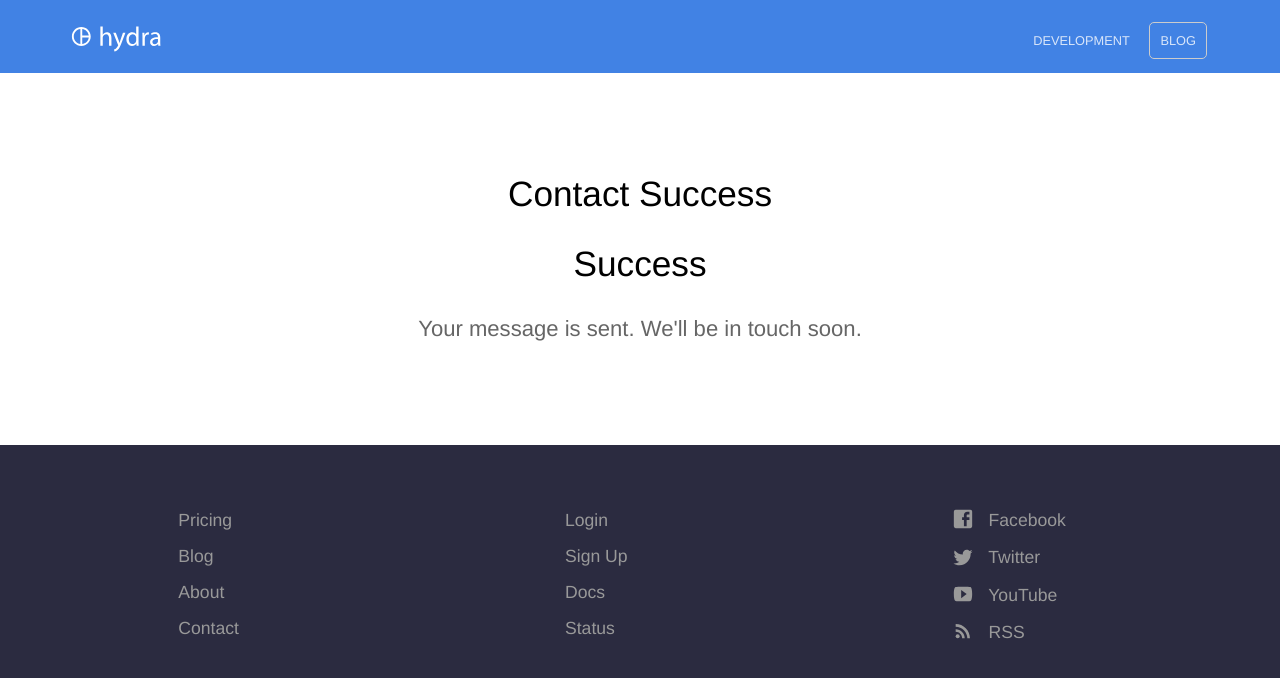
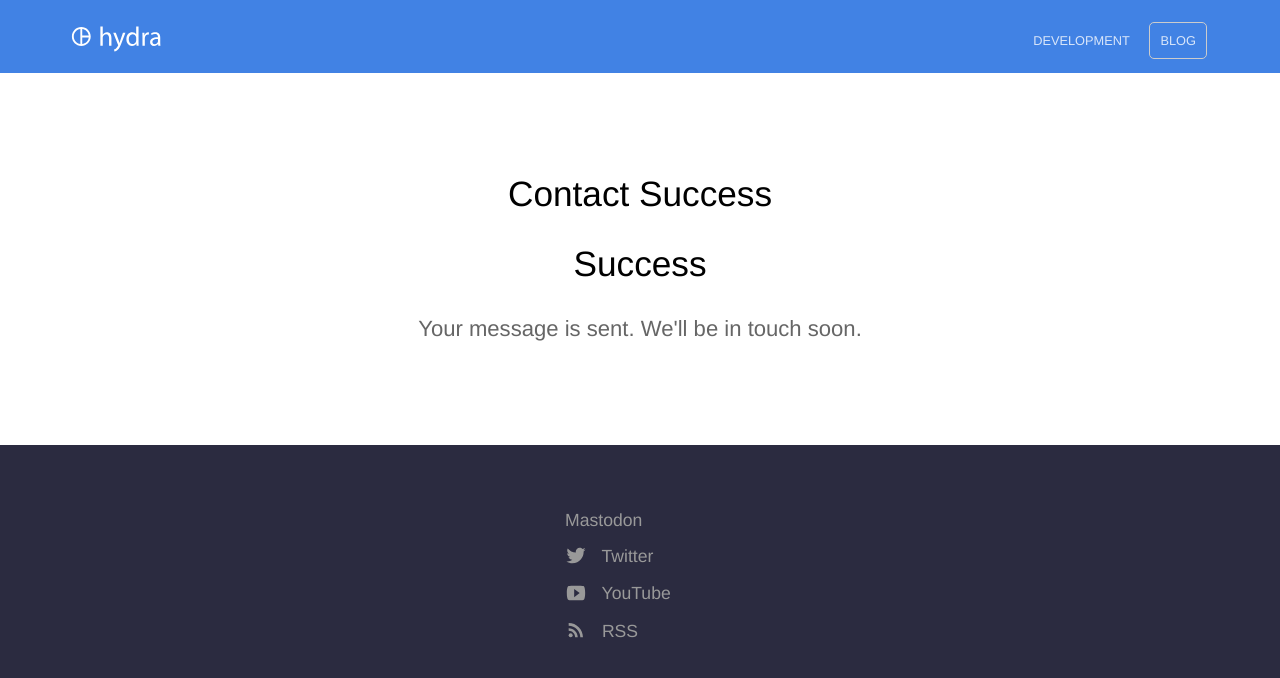
Before and after one commit to amigavision/amigavision.github.io, a Jekyll site: the page built from contact-success.html, in a window 1280 px wide. Shown: the top 678 px of the page. Built offline with Jekyll 4.4.1, drawn with Linux system fonts in a browser that asks for light colours.

Commit message:
Update footer.yml

```diff
--- a/_data/footer.yml
+++ b/_data/footer.yml
@@ -1,36 +1,15 @@
+
 - links:
-  - name: Pricing
-    link: /pricing/
-  - name: Blog
-    link: /blog/
-  - name: About
-    link: /about/
-  - name: Contact
-    link: /contact/
-- links:
-  - name: Login
-    link: /
+  - name: Mastodon
+    link: https://mastodon.social/amigavision
     new_window: true
-  - name: Sign Up
-    link: /
-    new_window: true
-  - name: Docs
-    link: /
-    new_window: true
-  - name: Status
-    link: /
-    new_window: true
-- links:
-  - name: Facebook
-    link: https://facebook.com/cloudcannon/
-    new_window: true
-    social_icon: Facebook
+    social_icon: Mastodon
   - name: Twitter
-    link: https://twitter.com/cloudcannon/
+    link: https://twitter.com/amiga_vision/
     social_icon: Twitter
     new_window: true
   - name: YouTube
-    link: https://youtube.com/cloudcannon/
+    link: https://youtube.com/amigavision/
     social_icon: YouTube
     new_window: true
   - name: RSS
```
